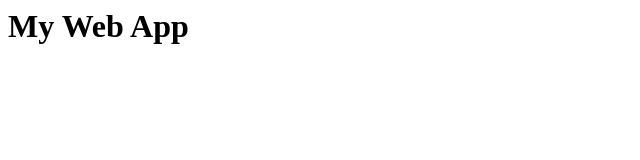
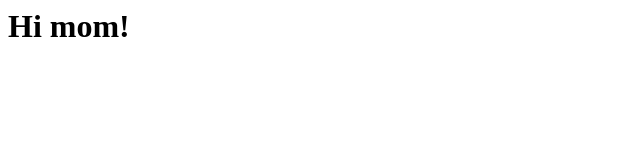
Before and after one commit to Rahu1Singh/Exercise8, a plain HTML site: page index.html in a window 1280 px wide. Shown: the whole page, without its empty margins (0-640 px from the left). Drawn offline with Linux system fonts and the light colour scheme.

Commit message:
Modified index.html

```diff
--- a/index.html
+++ b/index.html
@@ -1 +1 @@
-<html><body><h1>My Web App</h1></body></html>
+<html><body><h1>Hi mom!</h1></body></html>
```
